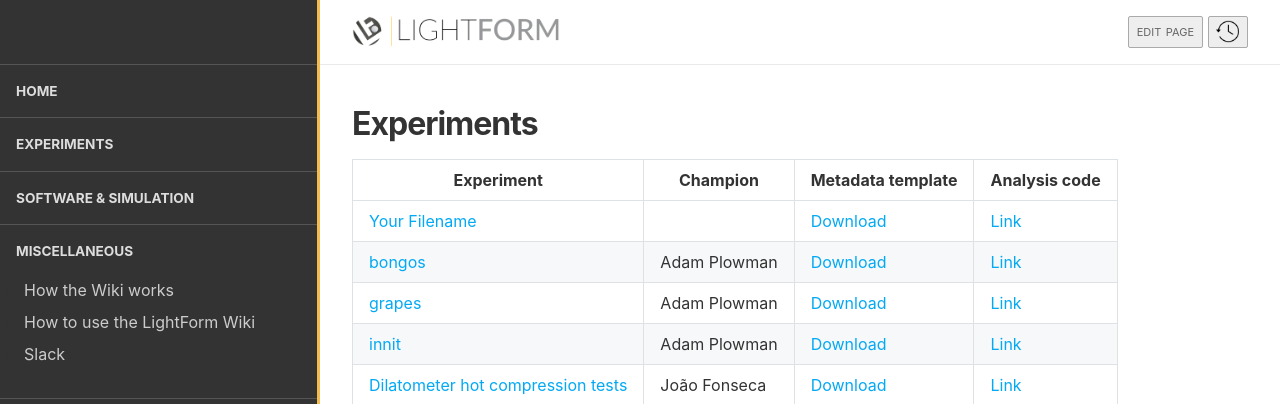
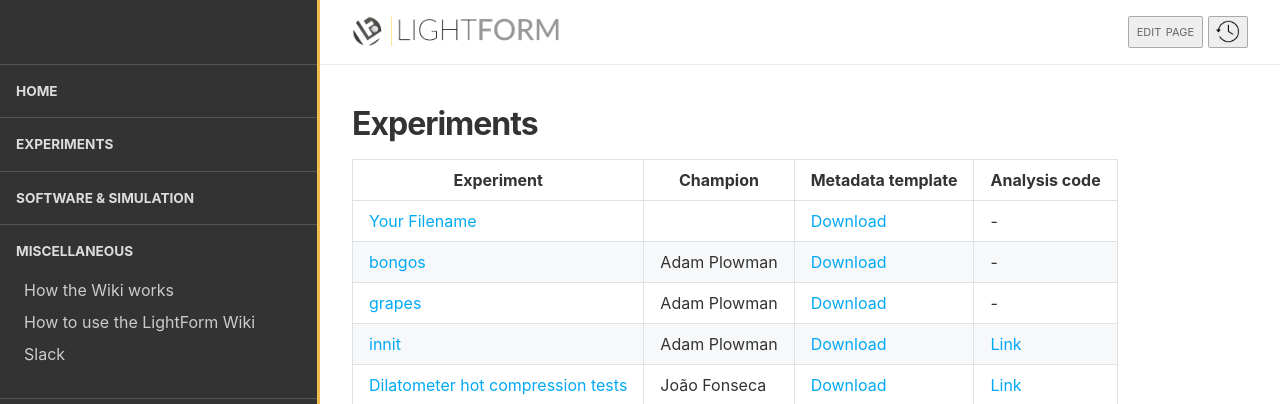
Before and after one commit to test-aplowman/test-aplowman.github.io, a Jekyll site: the page built from collections/_experiments/index.md, in a window 1280 px wide. Shown: the top 404 px of the page. Built offline with Jekyll 4.4.1, drawn with Linux system fonts in a browser that asks for light colours.

Commit message:
Only show analysis code link if it exists

```diff
--- a/collections/_experiments/index.md
+++ b/collections/_experiments/index.md
@@ -12,6 +12,10 @@
     {% assign filename = exp.url | split: "/" -%}
     {% if filename[-1] != "index" -%}
         {% assign exp_name = filename[-1] | split: ".html" -%}
-        | [{{ exp.title }}]({{ exp.url }}) | {{ exp.author }} | [Download](/checklists/{{ exp_name[0] | append: '.yml' }}) | [Link]({{ exp.analysis_code }}) |
+        {% assign an_code_link = "-" -%}
+        {% if exp.analysis_code -%}
+            {% assign an_code_link = '[Link](' | append: exp.analysis_code | append: ')' -%}
+        {% endif -%}
+        | [{{ exp.title }}]({{ exp.url }}) | {{ exp.author }} | [Download](/checklists/{{ exp_name[0] | append: '.yml' }}) | {{ an_code_link }} |
     {% endif -%}
 {% endfor -%}
```
